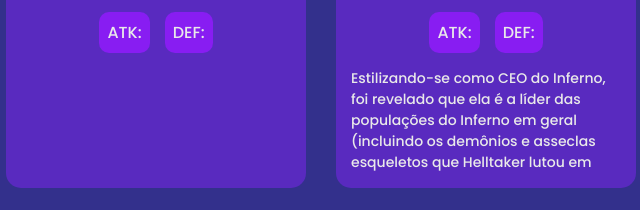
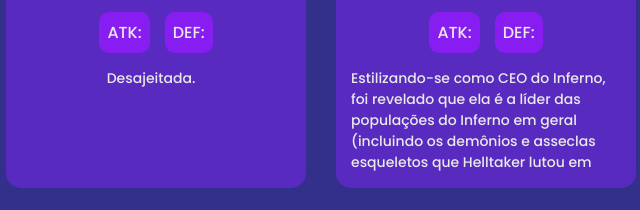
Before and after one commit to diogostratega/waifu-tcg, a plain HTML site: page index.html in a window 1280 px wide. Shown: the part 1315-1525 px from the top of the page, 319-959 px from the left. Drawn offline with Linux system fonts and the light colour scheme.

Commit message:
alterado descrição sayori

```diff
--- a/index.html
+++ b/index.html
@@ -171,6 +171,7 @@
                     <li class="def">DEF:</li>
                 </ul>
 
+                <p class="descricao">Desajeitada.</p>
                 <!-- <p class="descricao">Tão desajeitada que não foi capaz de pular de um local alto para ter uma morte rápida e indolor ao invés disso a sem-noção pulou de uma cadeira e se asfixiou lentamente em completo desespero...<br>O que essa garota ta fazendo aqui? Me ajude com isso e faça a escolha certa clicando na esmeralda no fim do página<br>😏</p> -->
 
             </li>
```
